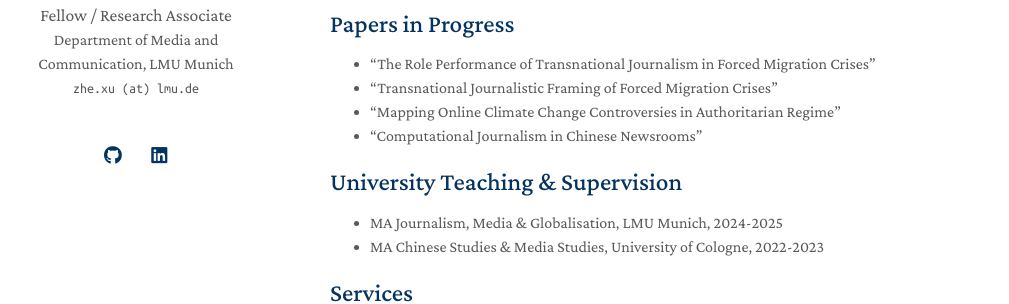
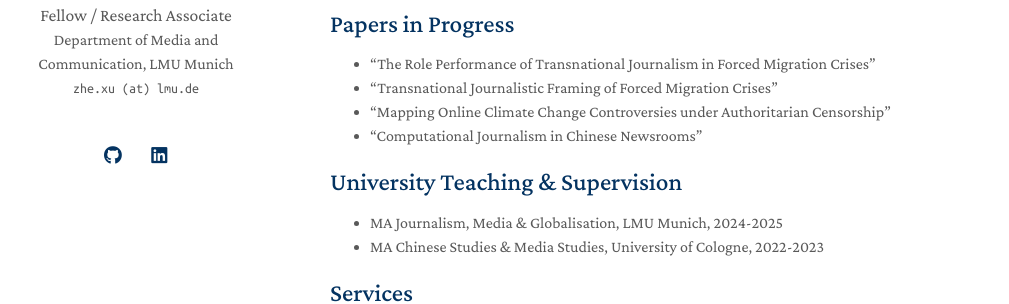
Before and after one commit to zhexuphd/home, a Jekyll site: the page built from index.md, in a window 1280 px wide and 900 px high, scrolled down 1689 px. Shown: the part 291-595 px from the top of the window, without its empty margins (140-1149 px from the left). Built offline with Jekyll 4.4.1, drawn with Linux system fonts in a browser that asks for light colours; a style sheet for code colours, icons or effects is not loaded; our own code applies the rules of GitHub Pages for plain Markdown files.

Commit message:
Update index.md

```diff
--- a/index.md
+++ b/index.md
@@ -36,7 +36,7 @@ When I’m not immersed in academia, you’ll likely find me hiking, mountaineer
 
 - "The Role Performance of Transnational Journalism in Forced Migration Crises"
 - "Transnational Journalistic Framing of Forced Migration Crises"
-- "Mapping Online Climate Change Controversies in Authoritarian Regime"
+- "Mapping Online Climate Change Controversies under Authoritarian Censorship"
 - "Computational Journalism in Chinese Newsrooms"
 
 ## University Teaching & Supervision
```
